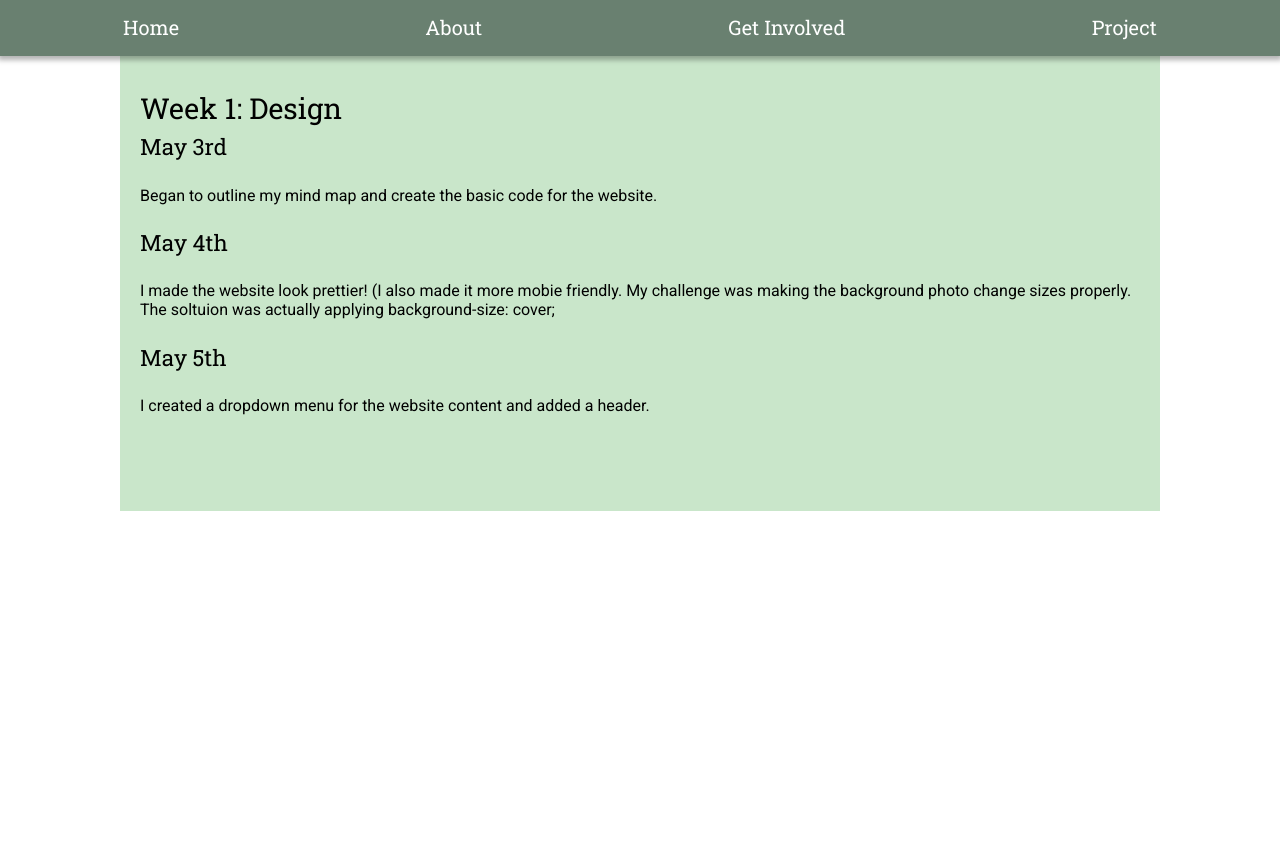
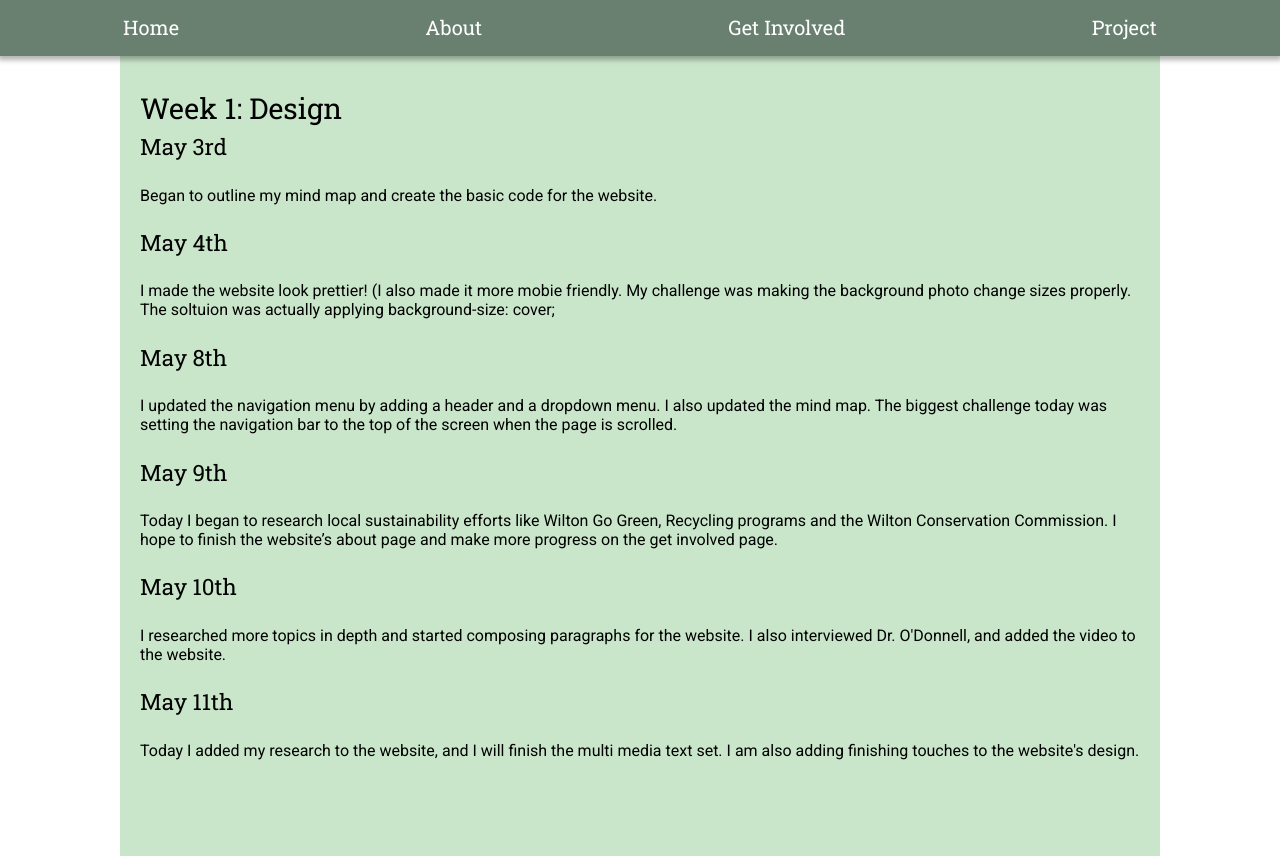
Before and after one commit to emzarts/APES-Passion-Project, a plain HTML site: page journal.html in a window 1280 px wide. Shown: the part 202-1058 px from the top of the page. Before the commit the page ends 800 px from the top, so only its background shows below. Drawn offline with nearby package versions, Linux system fonts and the light colour scheme.

Commit message:
Update journal.html

```diff
--- a/journal.html
+++ b/journal.html
@@ -14,7 +14,13 @@
     </div>
     <nav id="nav">
     <a href="index.html">Home</a>
+    <div class="dropdown">
         <a href="about.html">About</a>
+        <div class="drop-content">
+            <a href="about.html#WHS">Wilton High School</a>
+            <a href="about.html#local">Local Organizations</a>
+        </div>
+    </div>
     <a href="help.html">Get Involved</a>
     <div class="dropdown">
         <a href="#">Project</a>
@@ -31,8 +37,15 @@
     <p>Began to outline my mind map and create the basic code for the website. </p>
     <h5>May 4th</h5>
     <p>I made the website look prettier! (I also made it more mobie friendly. My challenge was making the background photo change sizes properly. The soltuion was actually applying background-size: cover;</p>
-        <h5>May 5th</h5>
-        <p>I created a dropdown menu for the website content and added a header.</p>
+    <h5>May 8th</h5>
+    <p>I updated the navigation menu by adding a header and a dropdown menu. I also updated the mind map. The biggest challenge today was setting the navigation bar to the top of the screen when the page is scrolled.</p>
+    <h5>May 9th</h5>
+    <p>Today I began to research local sustainability efforts like Wilton Go Green, Recycling programs and the Wilton Conservation Commission. I hope to finish the website’s about page and make more progress on the get involved page.</p>
+    <h5>May 10th</h5>
+    <p>I researched more topics in depth and started composing paragraphs for the website. I also interviewed Dr. O'Donnell, and added the video to the website. </p>
+    <h5>May 11th</h5>
+    <p>Today I added my research to the website, and I will finish the multi media text set. I am also adding finishing touches to the website's design.</p>
+
 
 </div>
 </body>
```
Lines whose indentation alone changed are shown as unchanged.
